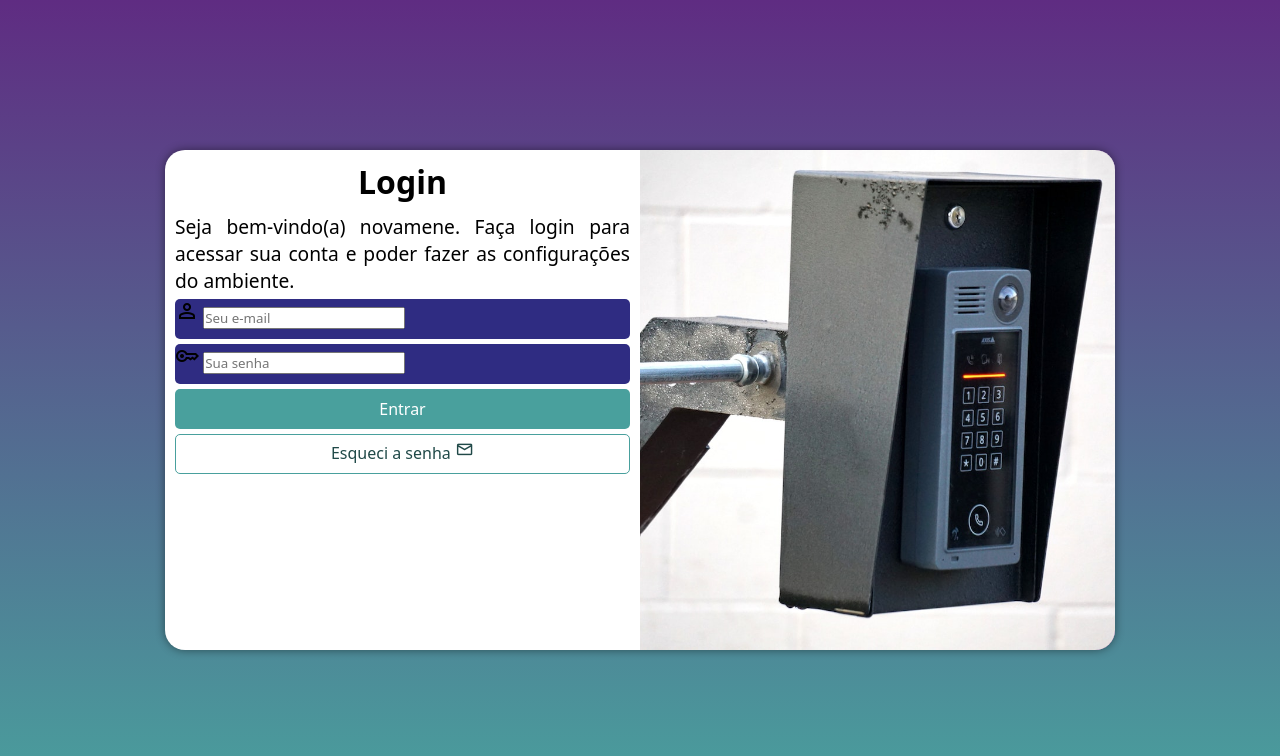
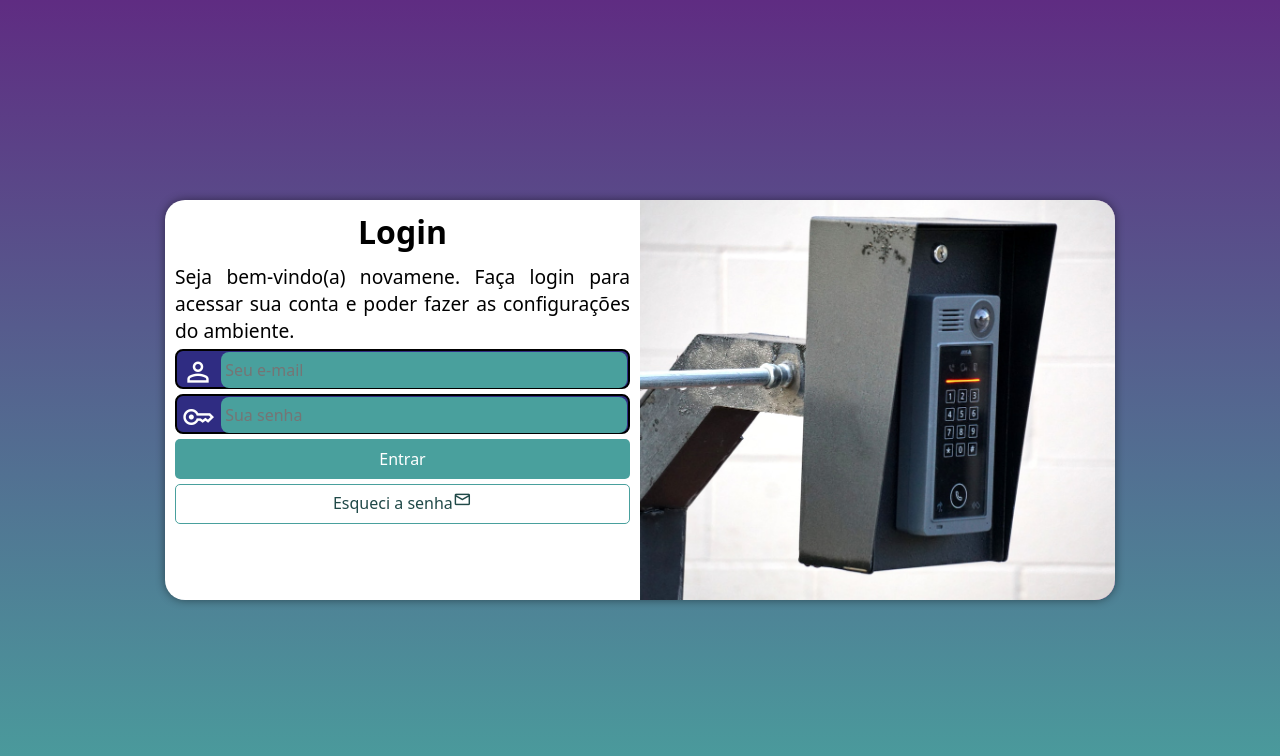
Before and after one commit to ezequiaslb/projeto-login, a plain HTML site: page index.html in a window 1280 px wide. Drawn offline with nearby package versions, Linux system fonts and the light colour scheme.

Commit message:
estilos formulario

```diff
--- a/estilos/media-query.css
+++ b/estilos/media-query.css
@@ -22,6 +22,7 @@ Extra large devices (large laptops and desktops, 1200px and up)
     }
     section#login{
         width: 80vw;
+        height: 350px;
     }
     section#login > div#imagem{
         float: left;
@@ -48,6 +49,7 @@ Extra large devices (large laptops and desktops, 1200px and up)
 
     section#login{
         width: 950px;
+        height: 400px;
     }
     section#login > div#imagem{
         float: right;
--- a/estilos/style.css
+++ b/estilos/style.css
@@ -32,15 +32,14 @@ section#login {
     position: absolute;
     top: 50%;
     left: 50%;
-    transform: translate(-50%, -50%);
     overflow: hidden;
-
     background-color: white;
     width: 250x;
     height: 500px;
     border-radius: 20px;
     box-shadow: 0px 0px 10px rgba(0, 0, 0, 0.459);
 
+    transform: translate(-50%, -50%);
     transition: width .3s, height .3s;
     transition-timing-function: ease;
 }
@@ -70,12 +69,40 @@ div#formulario > p{
 }
 form >div.campo{
     background-color: #2f2c82;
+    border: 2px solid;
     display: block;
     width: 100%;
     height: 40px;
-    border-radius: 5px;
+    border-radius: 8px;
     margin: 5px 0px;
 }
+
+div.campo > label{
+    display: none;
+}
+div.campo > span{
+    color: white;
+    font-size: 2em;
+    width: 40px;
+    padding: 5px;
+}
+div.campo > input:focus-within{
+    background-color: white;
+}
+
+div.campo >input{
+    background-color: #49a09d;
+    font-size: 1em;
+    width: calc(100% - 44.7px);
+    /*width: 80%;*/
+    height: 100%;
+    border: none;
+    border-radius: 8px;
+    padding: 4px;
+    transform: translateY(-12px);
+
+}
+
 
 form > input[type=submit]{
     display: block;
--- a/index.html
+++ b/index.html
@@ -25,7 +25,7 @@
                         person_filled
                     </span>
                     <input type="email" name="login" id="ilogin" placeholder="Seu e-mail" autocomplete="email" required maxlength="30">
-                    <label for="ilogin"> </label>
+                    <label for="ilogin">E-mail</label>
 
                 </div>
                 <div class="campo">
@@ -33,12 +33,12 @@
                         key
                     </span>
                     <input type="password" name="senha" id="isenha" placeholder="Sua senha" autocomplete="current-password" required minlength="8" maxlength="30">
-                    <label for="isenha"> </label>
+                    <label for="isenha">Senha</label>
 
-                </div>
+                </div class="campo">
                 <input type="submit" value="Entrar">
 
-                <a href="esqueci.html" class="botao">Esqueci a senha <i class="material-symbols-outlined">mail</i></a>
+                <a href="esqueci.html" class="botao">Esqueci a senha<i class="material-symbols-outlined">mail</i></a>
                 </form>
             </div>
         </section>
```
